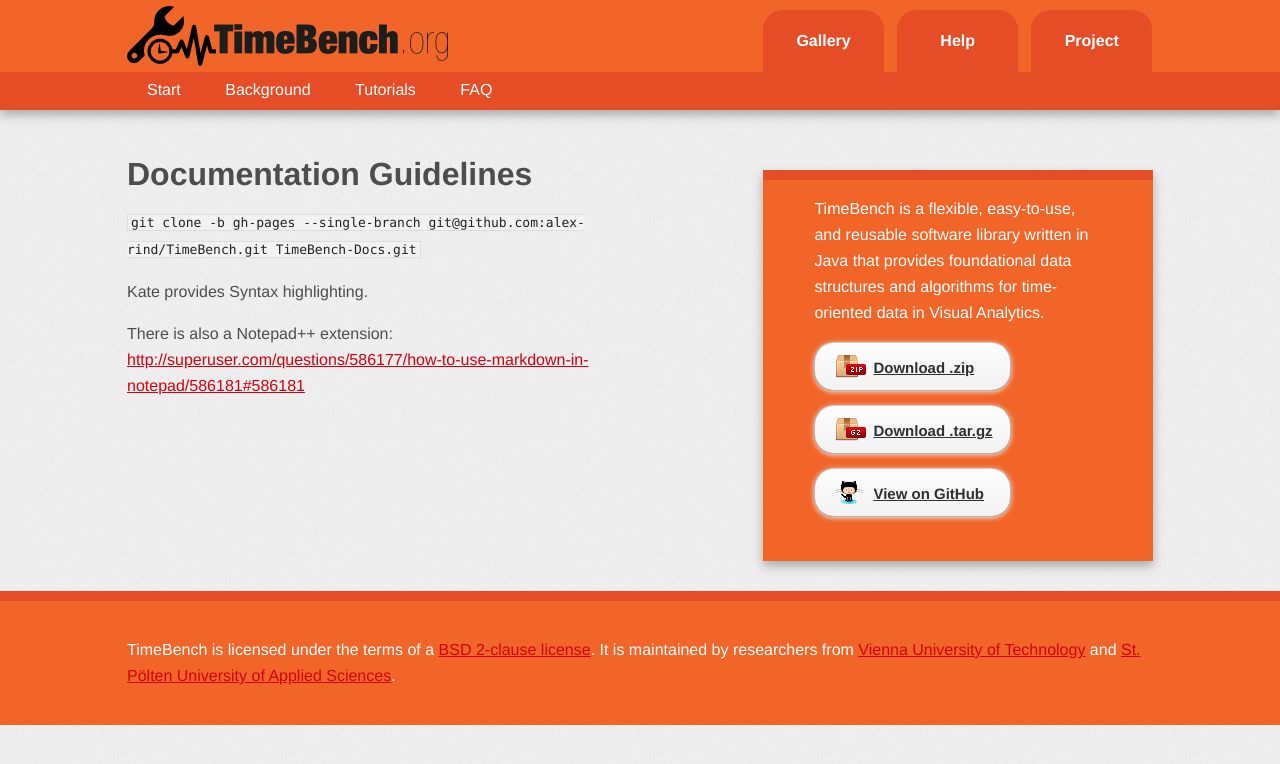
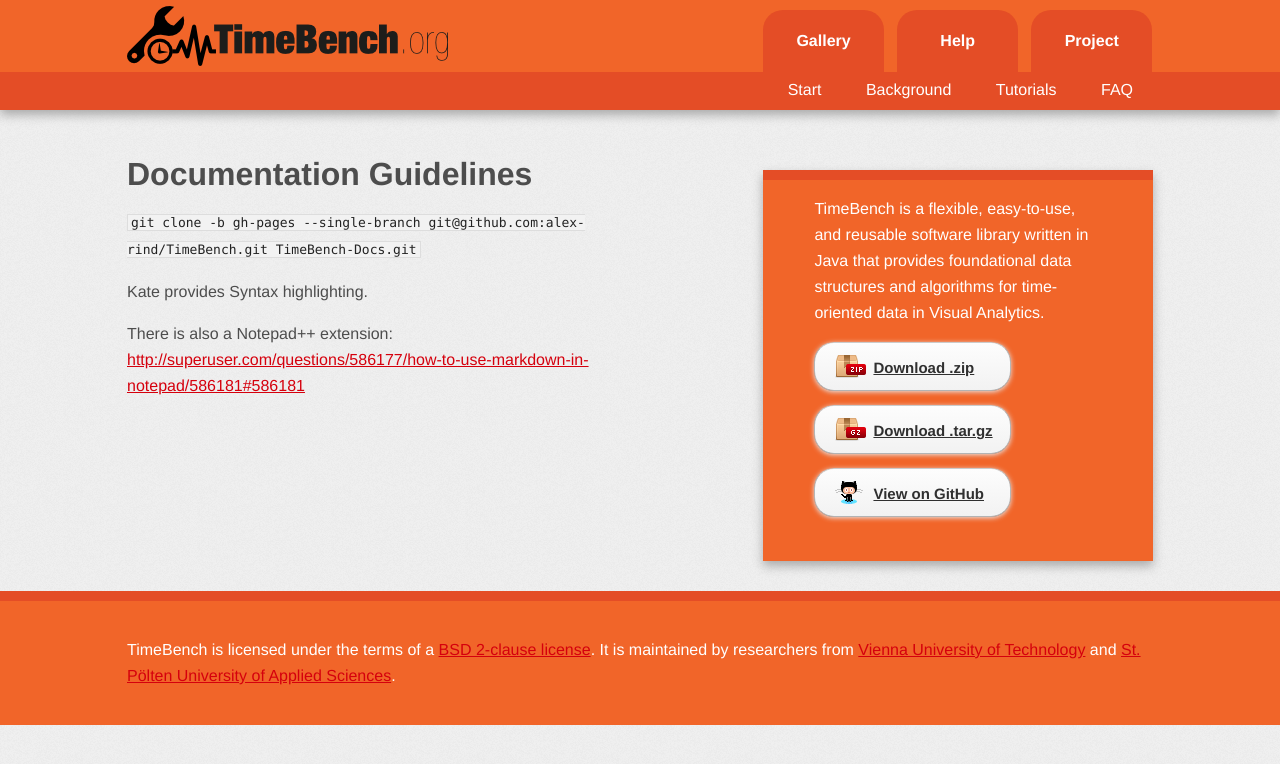
Before and after one commit to ieg-vienna/TimeBench, a Jekyll site: the page built from contribute-documentation.md, in a window 1280 px wide. Shown: the top 764 px of the page. Built offline with Jekyll 4.4.1, drawn with Linux system fonts in a browser that asks for light colours; Markdown is read by kramdown in place of the engine named in the settings.

Commit message:
Layout: 2nd nav right aligned

```diff
--- a/_layouts/initializr.html
+++ b/_layouts/initializr.html
@@ -35,8 +35,8 @@
                     </ul>
                 </nav>
                 </div>
-		<div id="header-border" class="wrapper">
-                <nav id="level2">
+		<div id="header-border">
+                <nav id="level2" class="wrapper">
                     <ul>
                         <li><a href="start.html">Start</a></li>
                         <li><a href="#">Background</a></li>
--- a/stylesheets/main.css
+++ b/stylesheets/main.css
@@ -307,21 +307,18 @@
     #header-border {
 	width: 100%;
 	margin: 0 0;
+	background: #e44d26;
     }
 
     nav#level2 {
-	width: 100%;
-	background: #e44d26;
-/*	clear: both; */
 	display: block;
 	padding-top: 5px;
 /*	padding-bottom: 0px; */
+	text-align: right;
     }
 
-
     nav#level2 ul {
-	margin: 0 5%;
-/*	float: right; */
+	display: inline-block;
     }
 
     nav#level2 a {
@@ -367,7 +364,7 @@
         float: left;
     }
 
-    nav {
+    nav#level1 {
         float: right;
         width: 38%;
     }
@@ -395,7 +392,6 @@
     Maximal Width
    =============== */
 
-    nav#level2 ul,
     .wrapper {
         width: 1026px; /* 1140px - 10% for margins */
         margin: 0 auto;
```
